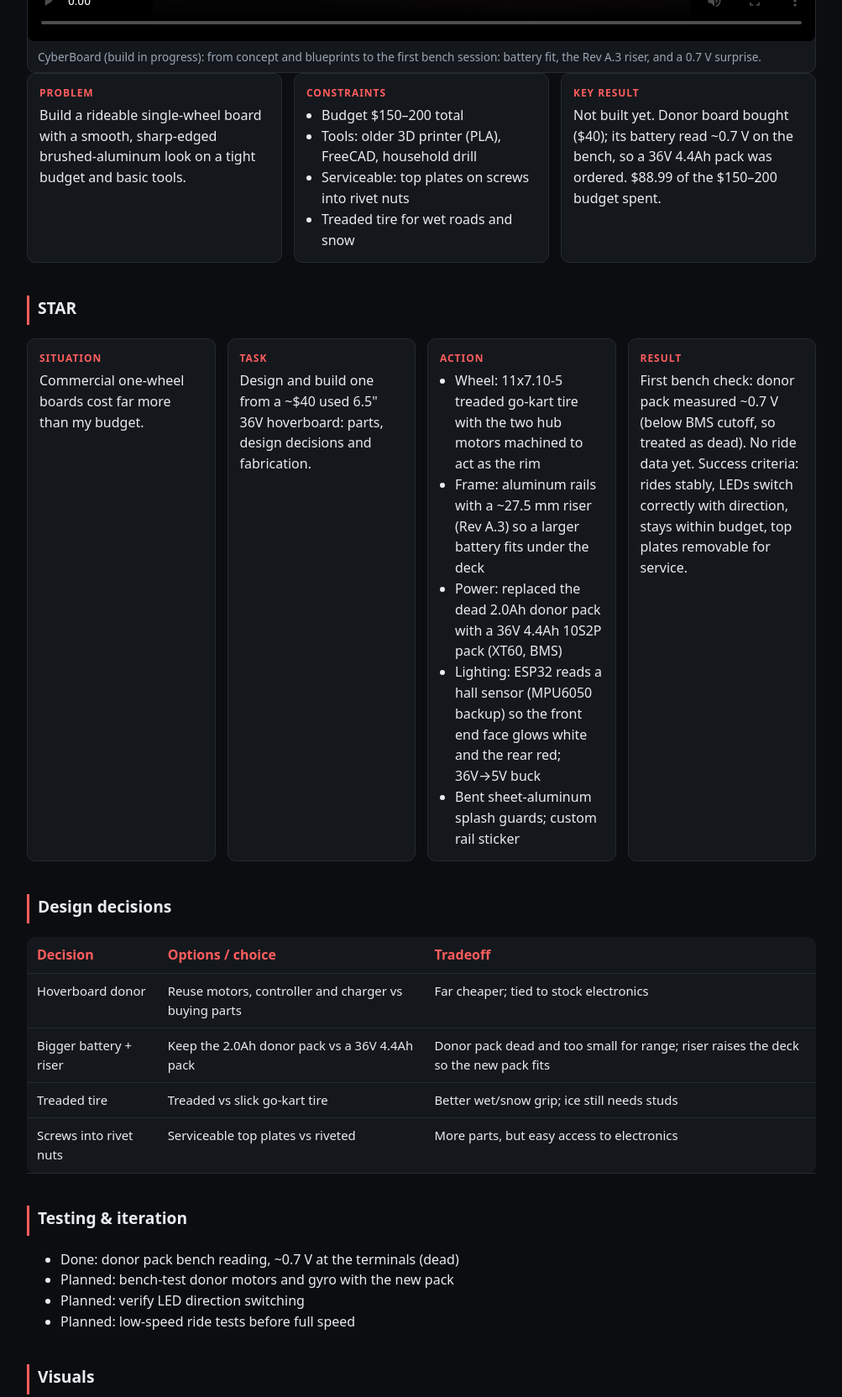
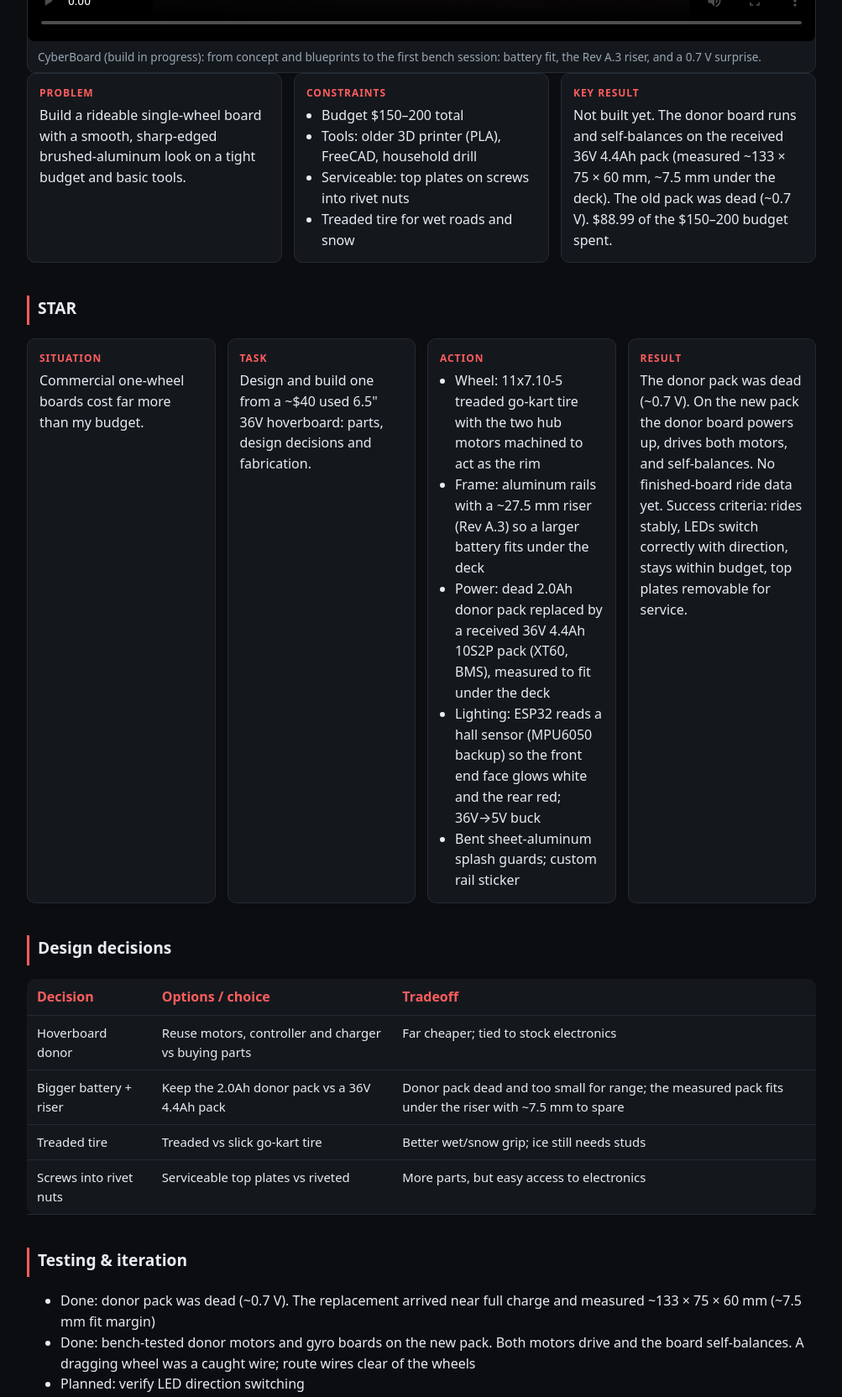
Before and after one commit to Pillartheman1/engineering-portfolio, a plain HTML site: page projects/cyberboard/index.html in a window 1280 px wide. Shown: the part 620-2284 px from the top of the page at 84% size, without its empty margins (138-1141 px from the left). Drawn offline with Linux system fonts and the light colour scheme; grey boxes are pictures that could not be loaded.

Commit message:
Update CyberBoard after the pack arrived and the donor powered on (#4)
The 36V pack is received and measured, and the donor board runs on it. Status, tests, BOM, timeline, risks, and next steps match the Nov 13 and Nov 15 build log. The deep dive includes the dimension sketch.

Co-authored-by: Cursor Agent <cursoragent@cursor.com>
Co-authored-by: Pillar <Pillartheman1@users.noreply.github.com>

```diff
--- a/projects/cyberboard/index.html
+++ b/projects/cyberboard/index.html
@@ -1,10 +1,10 @@
 <!doctype html><html lang="en"><head><meta charset="utf-8"><meta name="viewport" content="width=device-width,initial-scale=1">
-<title>CyberBoard · Daniel Klabunde</title><link rel="stylesheet" href="../../style.css?v=202611021008"></head><body class="cat-mechanical"><main><p><a href="../../">← All projects</a></p><header><span class="cat">Mechanical</span> <span class="badge prog">In progress · Design phase · parts arriving</span><h1>CyberBoard</h1><p class="lead">A DIY ultra-minimal one-wheel electric board built from a used hoverboard.</p>
+<title>CyberBoard · Daniel Klabunde</title><link rel="stylesheet" href="../../style.css?v=202611021008"></head><body class="cat-mechanical"><main><p><a href="../../">← All projects</a></p><header><span class="cat">Mechanical</span> <span class="badge prog">In progress · Design phase · electronics verified</span><h1>CyberBoard</h1><p class="lead">A DIY ultra-minimal one-wheel electric board built from a used hoverboard.</p>
 <p class="muted">Lead designer &amp; builder · Oct 2026 – present</p><ul class="tags"><li>Electromechanical design</li><li>FreeCAD</li><li>3D printing</li><li>ESP32</li><li>Sensors</li><li>Aluminum fabrication</li><li>Power (36V→5V)</li></ul></header><figure class="demo"><video controls preload="metadata" playsinline poster="../../assets/cyberboard/cyberboard-demo-poster.jpg" style="width:100%;height:auto;display:block;background:#000;border-radius:8px"><source src="../../assets/cyberboard/cyberboard-demo.mp4" type="video/mp4"></video><figcaption>CyberBoard (build in progress): from concept and blueprints to the first bench session: battery fit, the Rev A.3 riser, and a 0.7 V surprise.</figcaption></figure>
-<section class="glance"><div><h4>Problem</h4><p>Build a rideable single-wheel board with a smooth, sharp-edged brushed-aluminum look on a tight budget and basic tools.</p></div><div><h4>Constraints</h4><ul><li>Budget $150–200 total</li><li>Tools: older 3D printer (PLA), FreeCAD, household drill</li><li>Serviceable: top plates on screws into rivet nuts</li><li>Treaded tire for wet roads and snow</li></ul></div><div><h4>Key result</h4><p>Not built yet. Donor board bought ($40); its battery read ~0.7 V on the bench, so a 36V 4.4Ah pack was ordered. $88.99 of the $150–200 budget spent.</p></div></section>
-<h2>STAR</h2><section class="star"><div class="st"><h4>Situation</h4><p>Commercial one-wheel boards cost far more than my budget.</p></div><div class="st"><h4>Task</h4><p>Design and build one from a ~$40 used 6.5&quot; 36V hoverboard: parts, design decisions and fabrication.</p></div><div class="st"><h4>Action</h4><ul><li>Wheel: 11x7.10-5 treaded go-kart tire with the two hub motors machined to act as the rim</li><li>Frame: aluminum rails with a ~27.5 mm riser (Rev A.3) so a larger battery fits under the deck</li><li>Power: replaced the dead 2.0Ah donor pack with a 36V 4.4Ah 10S2P pack (XT60, BMS)</li><li>Lighting: ESP32 reads a hall sensor (MPU6050 backup) so the front end face glows white and the rear red; 36V→5V buck</li><li>Bent sheet-aluminum splash guards; custom rail sticker</li></ul></div><div class="st"><h4>Result</h4><p>First bench check: donor pack measured ~0.7 V (below BMS cutoff, so treated as dead). No ride data yet. Success criteria: rides stably, LEDs switch correctly with direction, stays within budget, top plates removable for service.</p></div></section>
-<h2>Design decisions</h2><div class="tw"><table><tr><th>Decision</th><th>Options / choice</th><th>Tradeoff</th></tr><tr><td>Hoverboard donor</td><td>Reuse motors, controller and charger vs buying parts</td><td>Far cheaper; tied to stock electronics</td></tr><tr><td>Bigger battery + riser</td><td>Keep the 2.0Ah donor pack vs a 36V 4.4Ah pack</td><td>Donor pack dead and too small for range; riser raises the deck so the new pack fits</td></tr><tr><td>Treaded tire</td><td>Treaded vs slick go-kart tire</td><td>Better wet/snow grip; ice still needs studs</td></tr><tr><td>Screws into rivet nuts</td><td>Serviceable top plates vs riveted</td><td>More parts, but easy access to electronics</td></tr></table></div>
-<h2>Testing &amp; iteration</h2><ul><li>Done: donor pack bench reading, ~0.7 V at the terminals (dead)</li><li>Planned: bench-test donor motors and gyro with the new pack</li><li>Planned: verify LED direction switching</li><li>Planned: low-speed ride tests before full speed</li></ul>
+<section class="glance"><div><h4>Problem</h4><p>Build a rideable single-wheel board with a smooth, sharp-edged brushed-aluminum look on a tight budget and basic tools.</p></div><div><h4>Constraints</h4><ul><li>Budget $150–200 total</li><li>Tools: older 3D printer (PLA), FreeCAD, household drill</li><li>Serviceable: top plates on screws into rivet nuts</li><li>Treaded tire for wet roads and snow</li></ul></div><div><h4>Key result</h4><p>Not built yet. The donor board runs and self-balances on the received 36V 4.4Ah pack (measured ~133 × 75 × 60 mm, ~7.5 mm under the deck). The old pack was dead (~0.7 V). $88.99 of the $150–200 budget spent.</p></div></section>
+<h2>STAR</h2><section class="star"><div class="st"><h4>Situation</h4><p>Commercial one-wheel boards cost far more than my budget.</p></div><div class="st"><h4>Task</h4><p>Design and build one from a ~$40 used 6.5&quot; 36V hoverboard: parts, design decisions and fabrication.</p></div><div class="st"><h4>Action</h4><ul><li>Wheel: 11x7.10-5 treaded go-kart tire with the two hub motors machined to act as the rim</li><li>Frame: aluminum rails with a ~27.5 mm riser (Rev A.3) so a larger battery fits under the deck</li><li>Power: dead 2.0Ah donor pack replaced by a received 36V 4.4Ah 10S2P pack (XT60, BMS), measured to fit under the deck</li><li>Lighting: ESP32 reads a hall sensor (MPU6050 backup) so the front end face glows white and the rear red; 36V→5V buck</li><li>Bent sheet-aluminum splash guards; custom rail sticker</li></ul></div><div class="st"><h4>Result</h4><p>The donor pack was dead (~0.7 V). On the new pack the donor board powers up, drives both motors, and self-balances. No finished-board ride data yet. Success criteria: rides stably, LEDs switch correctly with direction, stays within budget, top plates removable for service.</p></div></section>
+<h2>Design decisions</h2><div class="tw"><table><tr><th>Decision</th><th>Options / choice</th><th>Tradeoff</th></tr><tr><td>Hoverboard donor</td><td>Reuse motors, controller and charger vs buying parts</td><td>Far cheaper; tied to stock electronics</td></tr><tr><td>Bigger battery + riser</td><td>Keep the 2.0Ah donor pack vs a 36V 4.4Ah pack</td><td>Donor pack dead and too small for range; the measured pack fits under the riser with ~7.5 mm to spare</td></tr><tr><td>Treaded tire</td><td>Treaded vs slick go-kart tire</td><td>Better wet/snow grip; ice still needs studs</td></tr><tr><td>Screws into rivet nuts</td><td>Serviceable top plates vs riveted</td><td>More parts, but easy access to electronics</td></tr></table></div>
+<h2>Testing &amp; iteration</h2><ul><li>Done: donor pack was dead (~0.7 V). The replacement arrived near full charge and measured ~133 × 75 × 60 mm (~7.5 mm fit margin)</li><li>Done: bench-tested donor motors and gyro boards on the new pack. Both motors drive and the board self-balances. A dragging wheel was a caught wire; route wires clear of the wheels</li><li>Planned: verify LED direction switching</li><li>Planned: low-speed ride tests before full speed</li></ul>
 <h2>Visuals</h2><div class="media"><figure><img src="../../assets/cyberboard/concept-v6-front.jpg" alt="AI concept render v6: ultra-minimal board with the battery riser (not a photo)" loading="lazy"><figcaption>AI concept render v6: ultra-minimal board with the battery riser (not a photo)</figcaption></figure><figure><img src="../../assets/cyberboard/concept-v6-riding.jpg" alt="AI concept v6 in use: white light on the front end face only (not a photo)" loading="lazy"><figcaption>AI concept v6 in use: white light on the front end face only (not a photo)</figcaption></figure><figure><img src="../../assets/cyberboard/revA3_01_side_elevation.png" alt="Rev A.3 side elevation: riser on the rails makes room for the 36V 4.4Ah pack (dims EST.)" loading="lazy"><figcaption>Rev A.3 side elevation: riser on the rails makes room for the 36V 4.4Ah pack (dims EST.)</figcaption></figure><figure><img src="../../assets/cyberboard/sticker.png" alt="Rail sticker, designed in Canva (Cybertruck-style lettering)" loading="lazy"><figcaption>Rail sticker, designed in Canva (Cybertruck-style lettering)</figcaption></figure></div>
-<h2>Next steps</h2><ul><li>Bench-test motors, gyro and controller with the new pack</li><li>Measure the donor (axle flats, mounts, controller) for Rev B</li><li>Settle riser material and deck finish (smooth vs diamond plate)</li><li>Order the tire; fabricate, wire, test</li></ul><p><a class="btn" href="details/">Engineering deep dive →</a></p></main>
+<h2>Next steps</h2><ul><li>Measure the donor (axle flats, mounts, controller) for Rev B</li><li>Settle riser material and deck finish (smooth vs diamond plate)</li><li>Order the tire; fabricate, wire, test</li></ul><p><a class="btn" href="details/">Engineering deep dive →</a></p></main>
 <footer>Daniel Klabunde · <a href="mailto:danielj.klabunde@proton.me">danielj.klabunde@proton.me</a> · <a href="https://github.com/Pillartheman1">GitHub</a></footer></body></html>
```
Also changed, not shown: index.html (+1 -1 lines), projects/cyberboard/details/index.html (+1 -1 lines), assets/cyberboard/pack-dimensions-sketch.jpg (added).
